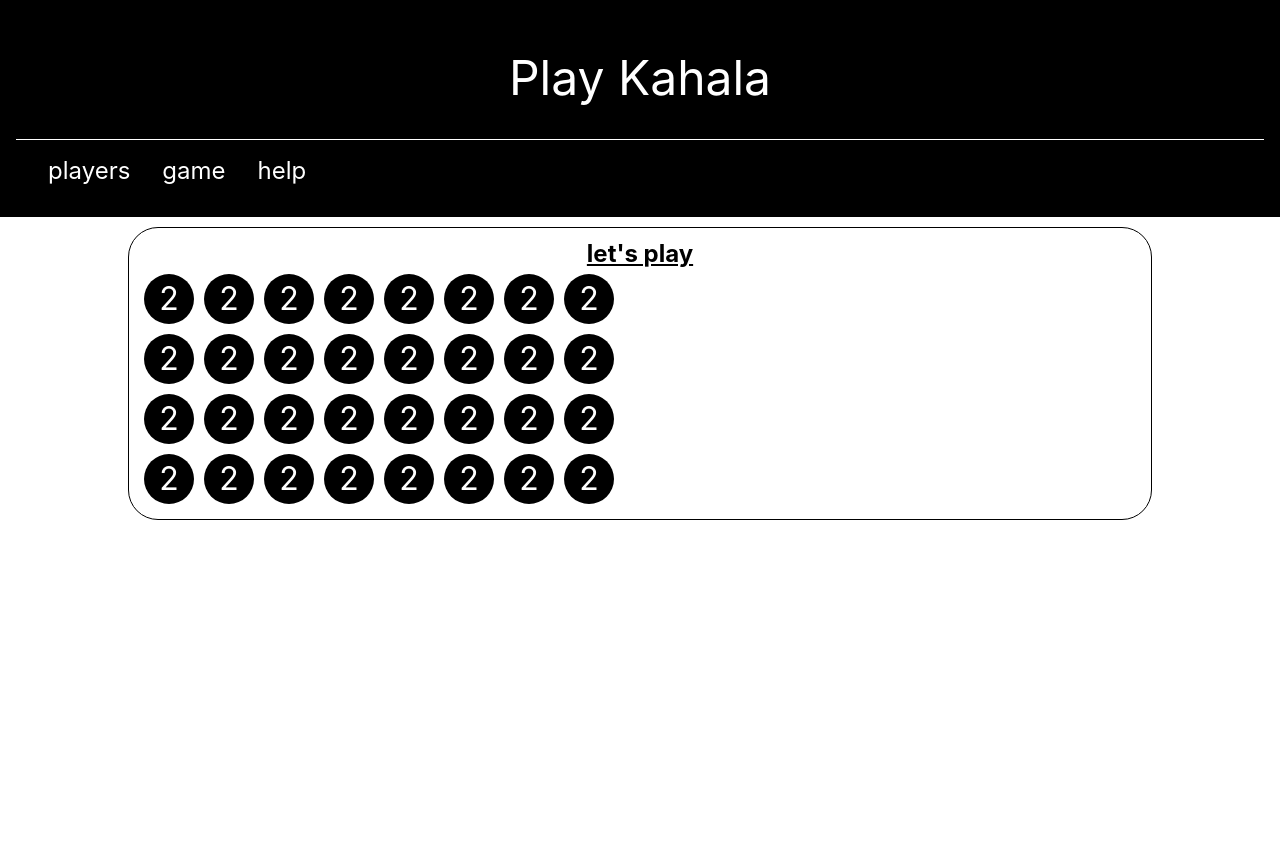
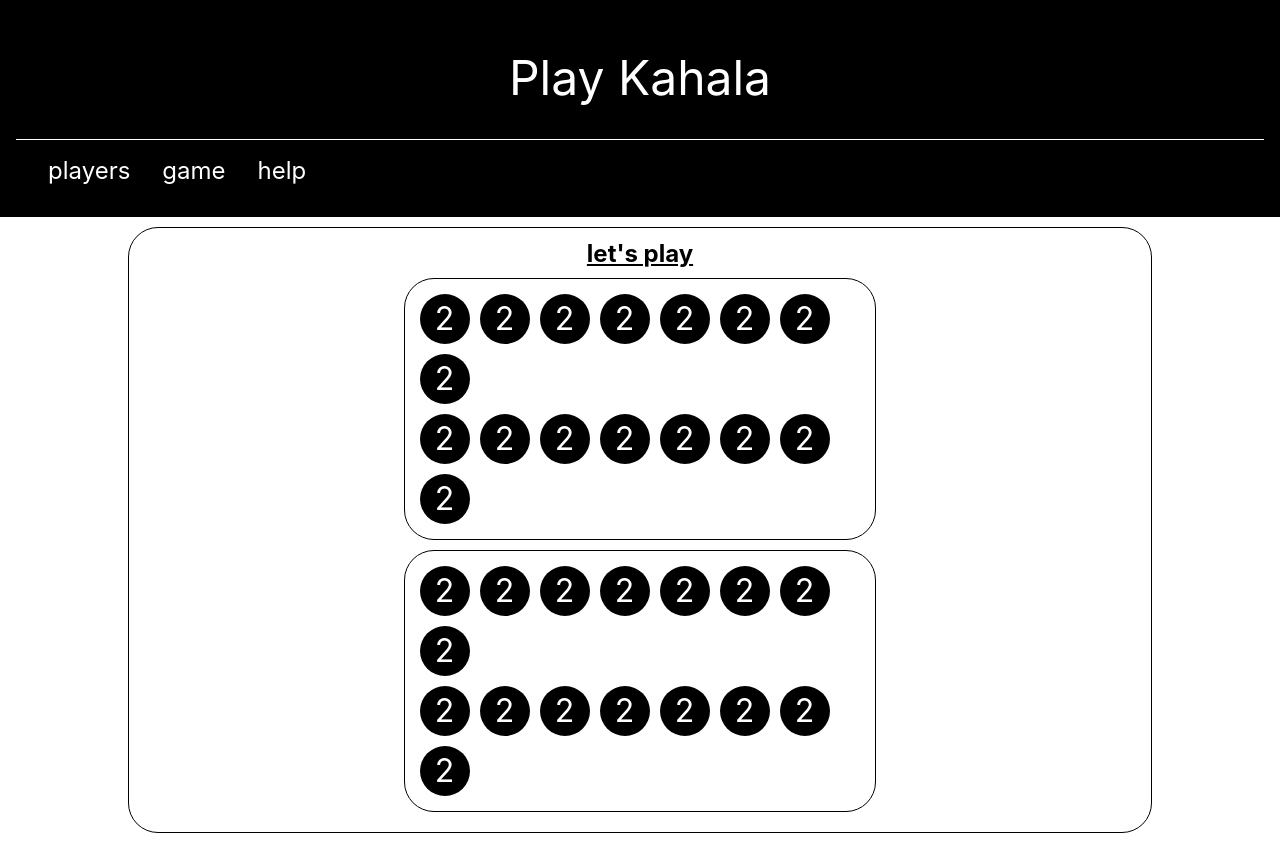
Before and after one commit to tike/kahala, an Angular app: page /game in a window 1280 px wide. Before the commit the page ends 800 px from the top, so only its background shows below. Built offline with nearby package versions, Linux system fonts and the light colour scheme; what angular-in-memory-web-api would draw is missing.

Commit message:
center board in container

```diff
--- a/src/app/game/game.component.html
+++ b/src/app/game/game.component.html
@@ -2,7 +2,7 @@
   <div class="box">
     <h1>let's play</h1>
     <div class="board">
-      <div class="halfboard">
+      <div class="halfboard box">
         <div>
           <app-field *ngFor="let field of getOuterRow(0)" player="0" [field]="field"></app-field>
         </div>
@@ -11,7 +11,7 @@
         </div>
       </div>
 
-      <div class="halfboard">
+      <div class="halfboard box">
         <div>
           <app-field *ngFor="let field of getInnerRow(1)" player="0" [field]="field"></app-field>
         </div>
--- a/src/app/game/game.component.scss
+++ b/src/app/game/game.component.scss
@@ -3,3 +3,11 @@
 .container {
   @include centeredContainer(80%);
 }
+
+.board {
+  @include centeredContainer(50%);
+}
+
+.halfboard {
+  @include centeredContainer(90%);
+}
```
